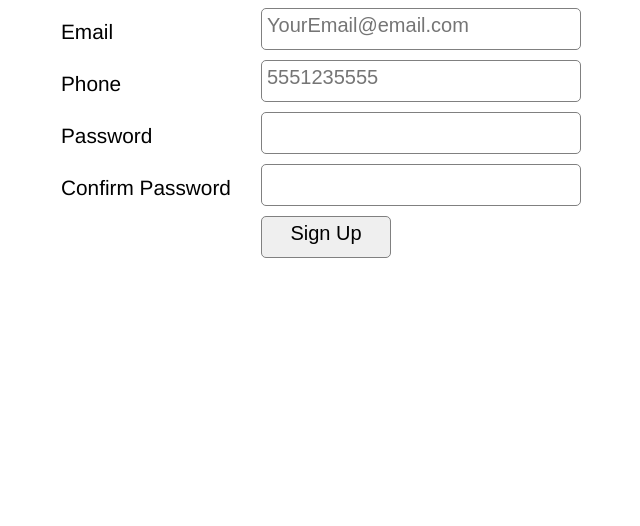
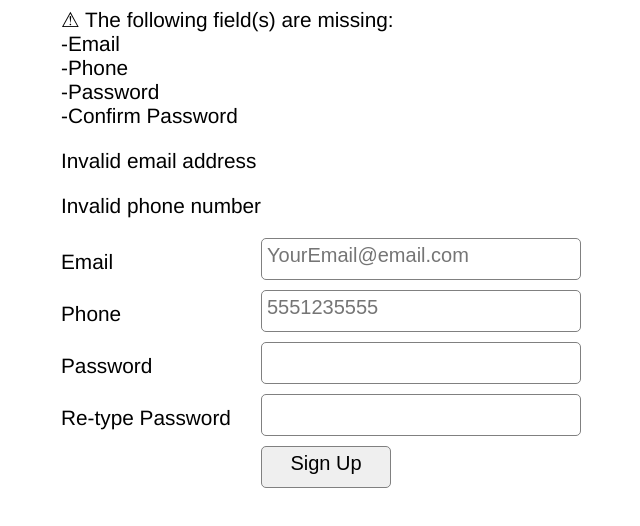
Before and after one commit to rayGreycloud/jQuery-practice, a website: page form_validate.html in a window 1280 px wide. Both pictures are taken after a click on the input "Sign Up". Shown: the whole page, without its empty margins (304-944 px from the left). Drawn offline with Linux system fonts and the light colour scheme.

Commit message:
Add form validation logic and error messages

```diff
--- a/form_validate.html
+++ b/form_validate.html
@@ -49,6 +49,9 @@
 <body>
 
   <div id="wrapper">
+
+    <div id="errorMessage"></div>
+
     <div class="form-element">
       <label for="email">Email</label>
       <input type="text" name="email" id="email" placeholder="YourEmail@email.com">
@@ -65,7 +68,7 @@
     </div>
 
     <div class="form-element">
-      <label for="passwordConfirm">Confirm Password</label>
+      <label for="passwordConfirm">Re-type Password</label>
       <input type="password" name="passwordConfirm" id="passwordConfirm">
     </div>
 
@@ -85,11 +88,48 @@
 
     $("#submitButton").click(function() {
       var errorMessage = "";
+      var fieldsMissing = "";
+
+      // Check that each field is filled in
+      if ($("#email").val() == "") {
+        fieldsMissing += "<br>-Email";
+      }
+
+      if ($("#phone").val() == "") {
+        fieldsMissing += "<br>-Phone";
+      }
+
+      if ($("#password").val() == "") {
+        fieldsMissing += "<br>-Password";
+      }
+
+      if ($("#passwordConfirm").val() == "") {
+        fieldsMissing += "<br>-Confirm Password";
+      }
+
+      // Add missing fields error message
+      if (fieldsMissing != "") {
+        errorMessage += `<p>&#x26a0; The following field(s) are missing: ${fieldsMissing}`;
+      }
+
+      // Validate email address using regex function
       if (isEmail($("#email").val()) == false) {
         errorMessage += "<p>Invalid email address</p>";
       }
 
-      alert(errorMessage);
+      // Check if phone number is numeric
+      if ($.isNumeric($("#phone").val()) == false) {
+        errorMessage += "<p>Invalid phone number</p>"
+      }
+
+      // Check if passwords match
+      if ($("#password").val() != $("#passwordConfirm").val()) {
+        errorMessage += "<p>Passwords do not match</p>"
+      }
+
+      if (errorMessage != "") {
+        $("#errorMessage").html(errorMessage);
+      }
     });
 
   </script>
```
